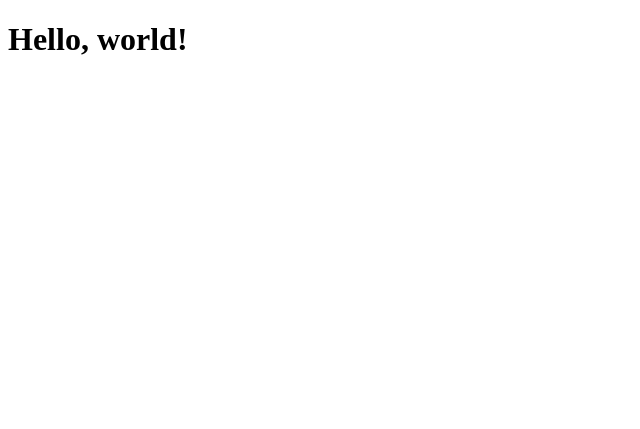
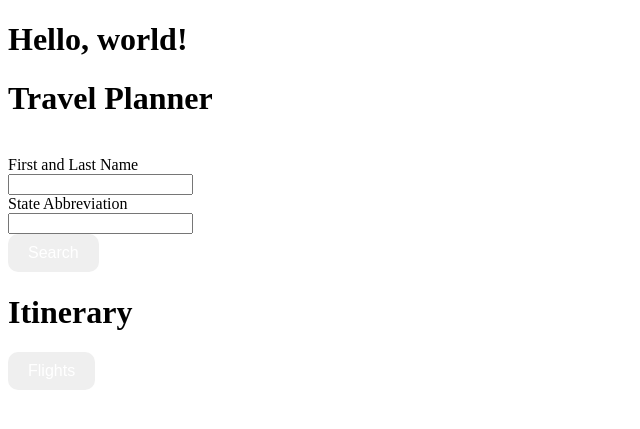
Before and after one commit to Tylermui/Travel-Planner, a Flask app: page / in a window 1280 px wide. Shown: the top 429 px of the page, without its empty margins (0-640 px from the left). Run offline with Flask 3, Linux system fonts and the light colour scheme.

Commit message:
connecting CSS

```diff
--- /dev/null
+++ b/static/styles.css
@@ -0,0 +1,24 @@
+/* Define the style for all buttons */
+button {
+    border: none; /* remove the default border */
+    border-radius: 10px; /* add rounded corners */
+    color: #fff; /* set text color to white */
+    cursor: pointer; /* change cursor to pointer on hover */
+    font-size: 16px; /* set font size */
+    padding: 10px 20px; /* add padding around text */
+  }
+
+  /* Define the style for red buttons */
+  button.red {
+    background-color: #f44336; /* set background color to red */
+  }
+
+  /* Define the style for red buttons on hover */
+  button.red:hover {
+    background-color: #d32f2f; /* set darker background color on hover */
+  }
+
+  /* Define the style for red buttons when active/pressed */
+  button.red:active {
+    background-color: #b71c1c; /* set even darker background color when active/pressed */
+  }
--- a/templates/index.html
+++ b/templates/index.html
@@ -2,12 +2,33 @@
 <html lang="en">
 <head>
   <meta charset="UTF-8" />
-  <title>Hello, world!</title>
-  <meta name="viewport" content="width=device-width, initial-scale=1.0" />
-  <meta name="description" content="" />
-  <link rel="icon" href="favicon.png">
+  <title>Travel Planner</title>
+  <meta name="viewport" content="width=device-width, initial-scale=1.0, maximum-scale=1.0" />
+  <link type="text/css" href="/static/styles.css" rel="stylesheet">
 </head>
+
 <body>
   <h1>Hello, world!</h1>
+  <h1 class="title">Travel Planner</h1>
+  <br>
+  <label>First and Last Name</label>
+  <br>
+  <input type="text" id="name">
+  <br>
+  <label>State Abbreviation</label>
+  <br>
+  <input type="text" id="state">
+  <br>
+  <button id="search">Search</button>
+
+  <h1 class="itinerary">Itinerary</h1>
+
+
+  <button id="flights">Flights</button>
+
+
+  <p id="display"></p>
+
+  <script src="/static/index.js"></script>
 </body>
 </html>
```
